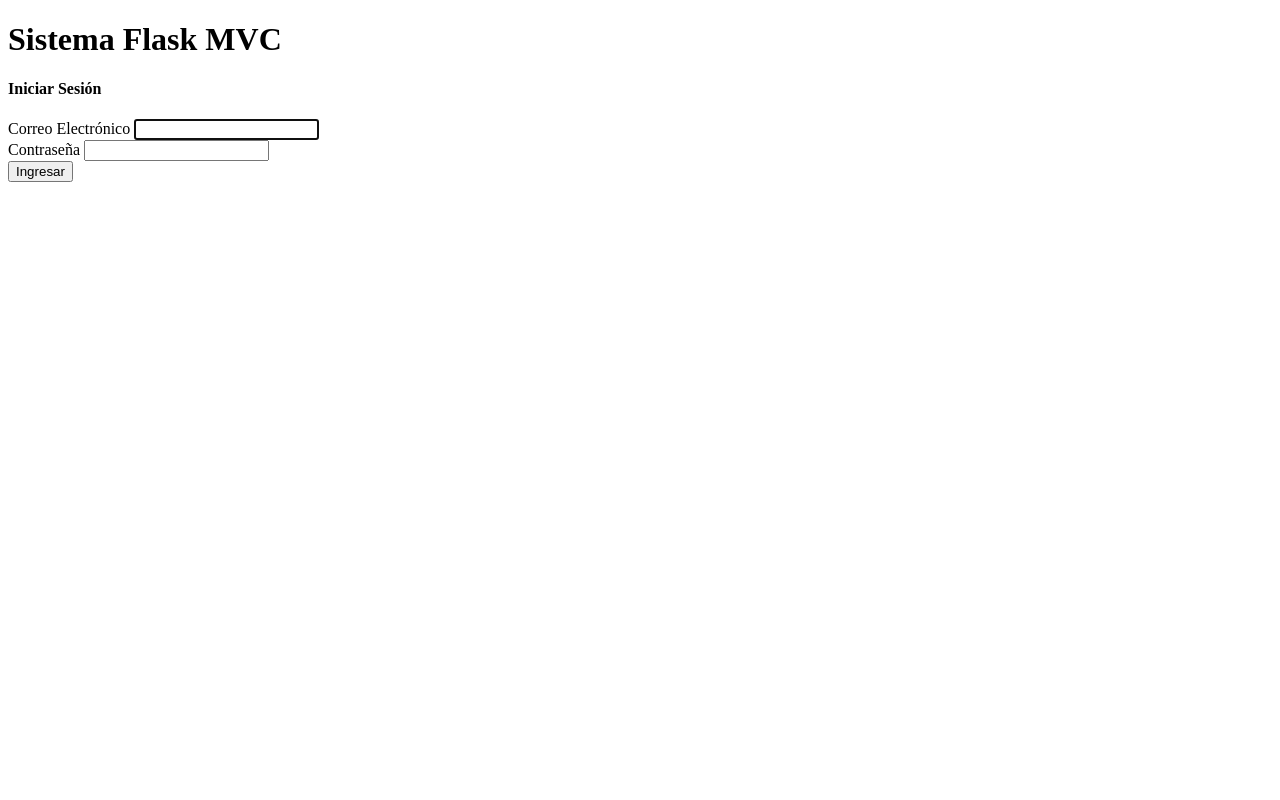
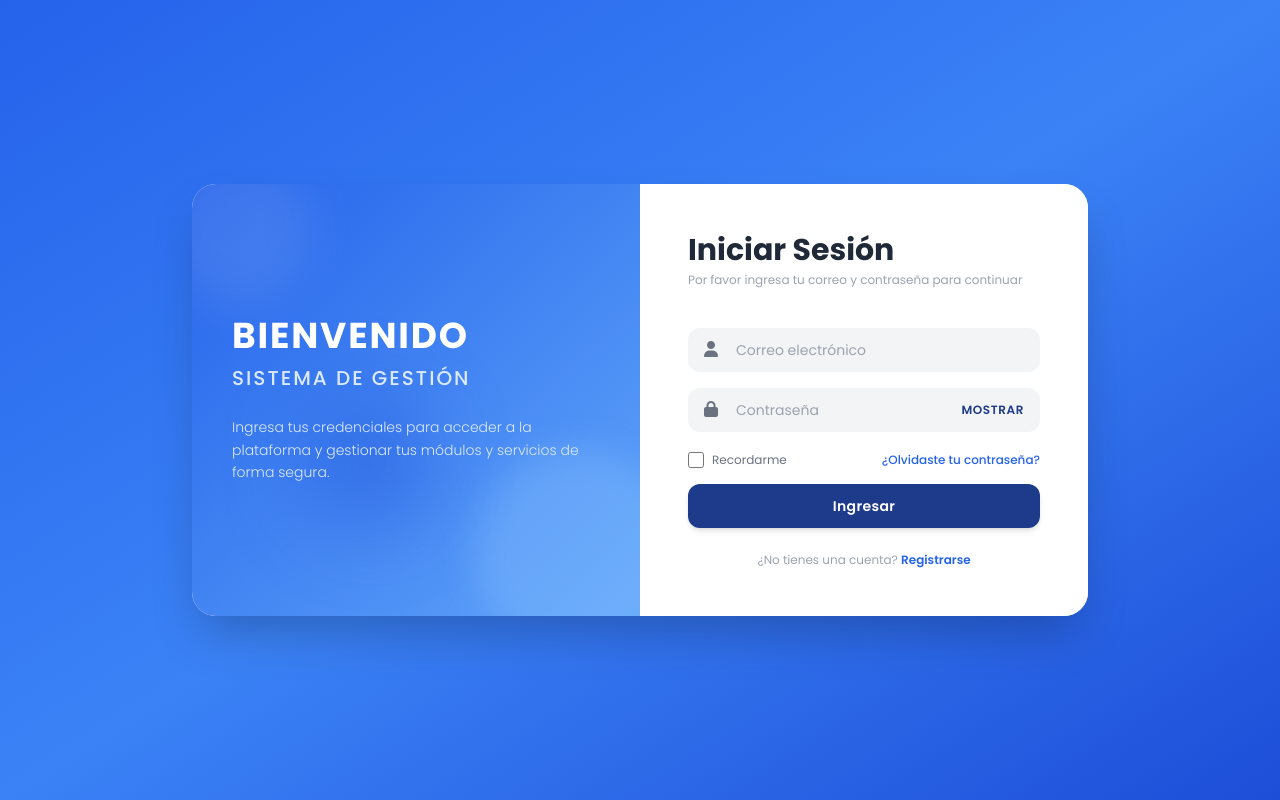
Before and after one commit to escalera2/flask-proyect, a Flask app: page /auth/login in a window 1280 px wide. Run offline with Flask 3, Linux system fonts and the light colour scheme; some libraries are stand-ins or nearby versions.

Commit message:
view login add

```diff
--- a/app/templates/auth/LoginForm.html
+++ b/app/templates/auth/LoginForm.html
@@ -1,18 +1,95 @@
-<form action="{{ url_for('auth.login') }}" method="POST">
-    <!-- Token CSRF Obligatorio -->
-    <input type="hidden" name="csrf_token" value="{{ csrf_token() }}"/>
 
-    <div class="mb-3">
-        <label for="email" class="form-label">Correo Electrónico</label>
-        <input type="email" class="form-control" id="email" name="email" value="{{ email or '' }}" required autofocus>
+<div class="bg-white rounded-3xl shadow-2xl overflow-hidden w-full max-w-4xl flex flex-col md:flex-row relative">
+
+    <div class="md:w-1/2 bg-gradient-to-br from-blue-600 to-blue-400 p-10 text-white flex flex-col justify-center relative overflow-hidden">
+
+        <div class="absolute -top-10 -left-10 w-40 h-40 bg-white/10 rounded-full blur-xl"></div>
+        <div class="absolute -bottom-10 -right-10 w-52 h-52 bg-blue-300/30 rounded-full blur-lg"></div>
+        <div class="absolute top-1/2 left-1/4 w-32 h-32 bg-blue-700/40 rounded-full blur-2xl"></div>
+
+        <div class="relative z-10">
+            <h1 class="text-4xl font-bold tracking-wider mb-2">BIENVENIDO</h1>
+            <h2 class="text-xl font-medium tracking-widest text-blue-100 mb-6">SISTEMA DE GESTIÓN</h2>
+            <p class="text-sm text-blue-100 leading-relaxed font-light">
+                Ingresa tus credenciales para acceder a la plataforma y gestionar tus módulos y servicios de forma segura.
+            </p>
+        </div>
     </div>
 
-    <div class="mb-3">
-        <label for="password" class="form-label">Contraseña</label>
-        <input type="password" class="form-control" id="password" name="password" required>
+
+    <div class="md:w-1/2 p-8 md:p-12 flex flex-col justify-center bg-white relative z-10">
+
+        <div class="text-center md:text-left mb-6">
+            <h2 class="text-3xl font-bold text-gray-800">Iniciar Sesión</h2>
+            <p class="text-xs text-gray-400 mt-1">Por favor ingresa tu correo y contraseña para continuar</p>
+        </div>
+
+        {% with messages = get_flashed_messages(with_categories=true) %}
+            {% if messages %}
+                <div class="mb-4">
+                    {% for category, message in messages %}
+                        <div class="p-3 text-xs rounded-lg {% if category == 'danger' %}bg-red-100 text-red-700 border border-red-200{% else %}bg-green-100 text-green-700 border border-green-200{% endif %}">
+                            {{ message }}
+                        </div>
+                    {% endfor %}
+                </div>
+            {% endif %}
+        {% endwith %}
+
+        <form action="{{ url_for('auth.login') }}" method="POST" class="space-y-4">
+
+            <input type="hidden" name="csrf_token" value="{{ csrf_token() }}"/>
+
+
+            <div class="relative flex items-center">
+                <span class="absolute left-4 text-gray-500">
+                    <i class="fa-solid fa-user"></i>
+                </span>
+                <input type="email" name="email" required placeholder="Correo electrónico"
+                    class="w-full pl-12 pr-4 py-3 bg-gray-100 text-sm text-gray-700 rounded-xl focus:outline-none focus:ring-2 focus:ring-blue-500 transition duration-200" />
+            </div>
+            <div class="relative flex items-center">
+                <span class="absolute left-4 text-gray-500">
+                    <i class="fa-solid fa-lock"></i>
+                </span>
+                <input type="password" id="password" name="password" required placeholder="Contraseña"
+                    class="w-full pl-12 pr-20 py-3 bg-gray-100 text-sm text-gray-700 rounded-xl focus:outline-none focus:ring-2 focus:ring-blue-500 transition duration-200" />
+
+                <button type="button" onclick="togglePassword()" id="toggleBtn"
+                    class="absolute right-4 text-xs font-semibold text-blue-900 tracking-wider hover:text-blue-700 focus:outline-none">
+                    MOSTRAR
+                </button>
+            </div>
+            <div class="flex items-center justify-between text-xs text-gray-500 pt-1">
+                <label class="flex items-center space-x-2 cursor-pointer">
+                    <input type="checkbox" name="remember" class="rounded text-blue-600 focus:ring-blue-500 h-4 w-4 border-gray-300">
+                    <span>Recordarme</span>
+                </label>
+                <a href="#" class="text-blue-600 font-medium hover:underline">¿Olvidaste tu contraseña?</a>
+            </div>
+
+            <button type="submit"
+                class="w-full bg-blue-900 hover:bg-blue-950 text-white font-semibold py-3 rounded-xl shadow-md transition duration-200 tracking-wide text-sm">
+                Ingresar
+            </button>
+        </form>
+        <p class="text-center text-xs text-gray-400 mt-6">
+            ¿No tienes una cuenta? <a href="#" class="text-blue-600 font-semibold hover:underline">Registrarse</a>
+        </p>
     </div>
 
-    <div class="d-grid gap-2">
-        <button type="submit" class="btn btn-primary">Ingresar</button>
-    </div>
-</form>
+</div>
+<script>
+    function togglePassword() {
+        const passwordInput = document.getElementById('password');
+        const toggleBtn = document.getElementById('toggleBtn');
+
+        if (passwordInput.type === 'password') {
+            passwordInput.type = 'text';
+            toggleBtn.textContent = 'OCULTAR';
+        } else {
+            passwordInput.type = 'password';
+            toggleBtn.textContent = 'MOSTRAR';
+        }
+    }
+</script>
--- a/app/templates/auth/LoginPage.html
+++ b/app/templates/auth/LoginPage.html
@@ -3,31 +3,7 @@
 {% block title %}Iniciar Sesión{% endblock %}
 
 {% block content %}
-<div class="row justify-content-center mt-5">
-    <div class="col-md-4">
-        <div class="card shadow-sm">
-            <div class="card-header bg-primary text-white text-center">
-                <h4 class="mb-0">Iniciar Sesión</h4>
-            </div>
-            <div class="card-body">
 
-                <!-- Mensajes Flash -->
-                {% with messages = get_flashed_messages(with_categories=true) %}
-                  {% if messages %}
-                    {% for category, message in messages %}
-                      <div class="alert alert-{{ category }} alert-dismissible fade show" role="alert">
-                        {{ message }}
-                        <button type="button" class="btn-close" data-bs-dismiss="alert" aria-label="Close"></button>
-                      </div>
-                    {% endfor %}
-                  {% endif %}
-                {% endwith %}
+    {% include "auth/LoginForm.html" %}
 
-                <!-- Incluimos el componente LoginForm.html -->
-                {% include "auth/LoginForm.html" %}
-
-            </div>
-        </div>
-    </div>
-</div>
 {% endblock %}
--- a/app/templates/base.html
+++ b/app/templates/base.html
@@ -3,18 +3,17 @@
 <head>
     <meta charset="UTF-8">
     <meta name="viewport" content="width=device-width, initial-scale=1.0">
-    <title>{% block title %}Mi App Flask{% endblock %}</title>
-    <link rel="stylesheet" href="{{ url_for('static', filename='css/style.css') }}">
+    <title>{% block title %}Mi Aplicación{% endblock %}</title>
+    <script src="https://cdn.tailwindcss.com"></script>
+    <link rel="stylesheet" href="https://cdnjs.cloudflare.com/ajax/libs/font-awesome/6.4.0/css/all.min.css">
+    <link href="https://fonts.googleapis.com/css2?family=Poppins:wght@300;400;500;600;700&display=swap" rel="stylesheet">
+    <style>
+        body { font-family: 'Poppins', sans-serif; }
+    </style>
 </head>
-<body>
-    <header>
-        <h1>Sistema Flask MVC</h1>
-    </header>
+<body class="bg-gradient-to-br from-blue-600 via-blue-500 to-blue-700 min-h-screen flex items-center justify-center p-4">
 
-    <main>
-        {% block content %}{% endblock %}
-    </main>
+    {% block content %}{% endblock %}
 
-    <script src="{{ url_for('static', filename='js/main.js') }}"></script>
 </body>
 </html>
```
